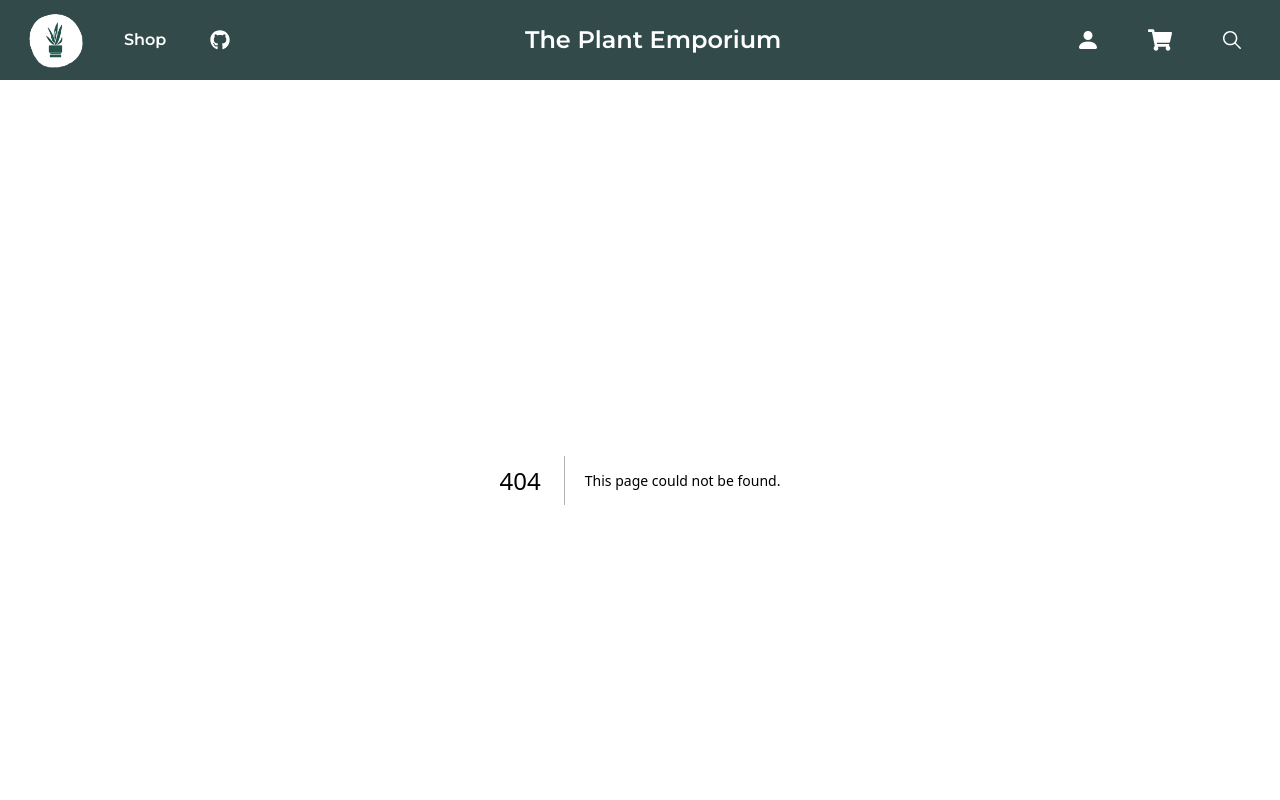
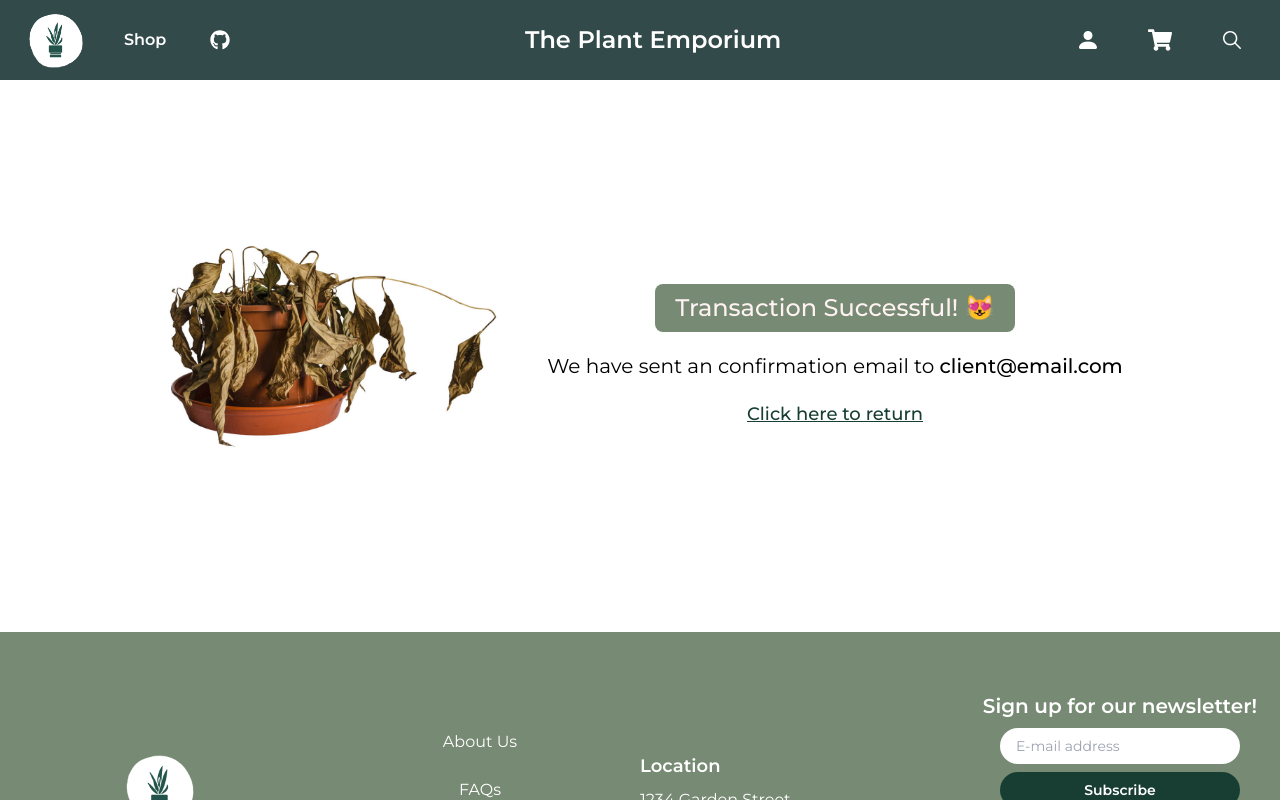
Before and after one commit to mlkorba/the-plant-emporium, a Next.js app: page /success in a window 1280 px wide. Before the commit this address had no page. Shown: the top 800 px of the page. Built offline with nearby package versions, Linux system fonts and the light colour scheme.

Commit message:
designed success page

```diff
--- /dev/null
+++ b/app/success/page.js
@@ -0,0 +1,31 @@
+import Image from 'next/image'
+import Link from 'next/link'
+import { sadPlant } from '@/public/assets/images'
+
+export default function Success ({ children }) {
+  return (
+    <div className='max-w-contentContainer  mx-auto items-center p-20 py-40'>
+      <div className='flex items-center justify-center gap-10'>
+        <div>
+          <Image src={sadPlant} className='' width={350} />
+        </div>
+        <div className='text-center'>
+          <h1 className='text-2xl mb-5 bg-oliveGreen rounded-lg w-fit mx-auto px-5 py-2 text-red-50 font-medium'>
+            {' '}
+            Transaction Successful! 😻
+          </h1>
+          <p className='text-xl mb-5'>
+            We have sent an confirmation email to{' '}
+            <span className='font-medium'>client@email.com</span>
+          </p>
+          <Link
+            href='/'
+            className='text-lg mb-5 font-medium text-jungleGreen underline'
+          >
+            Click here to return
+          </Link>
+        </div>
+      </div>
+    </div>
+  )
+}
```
